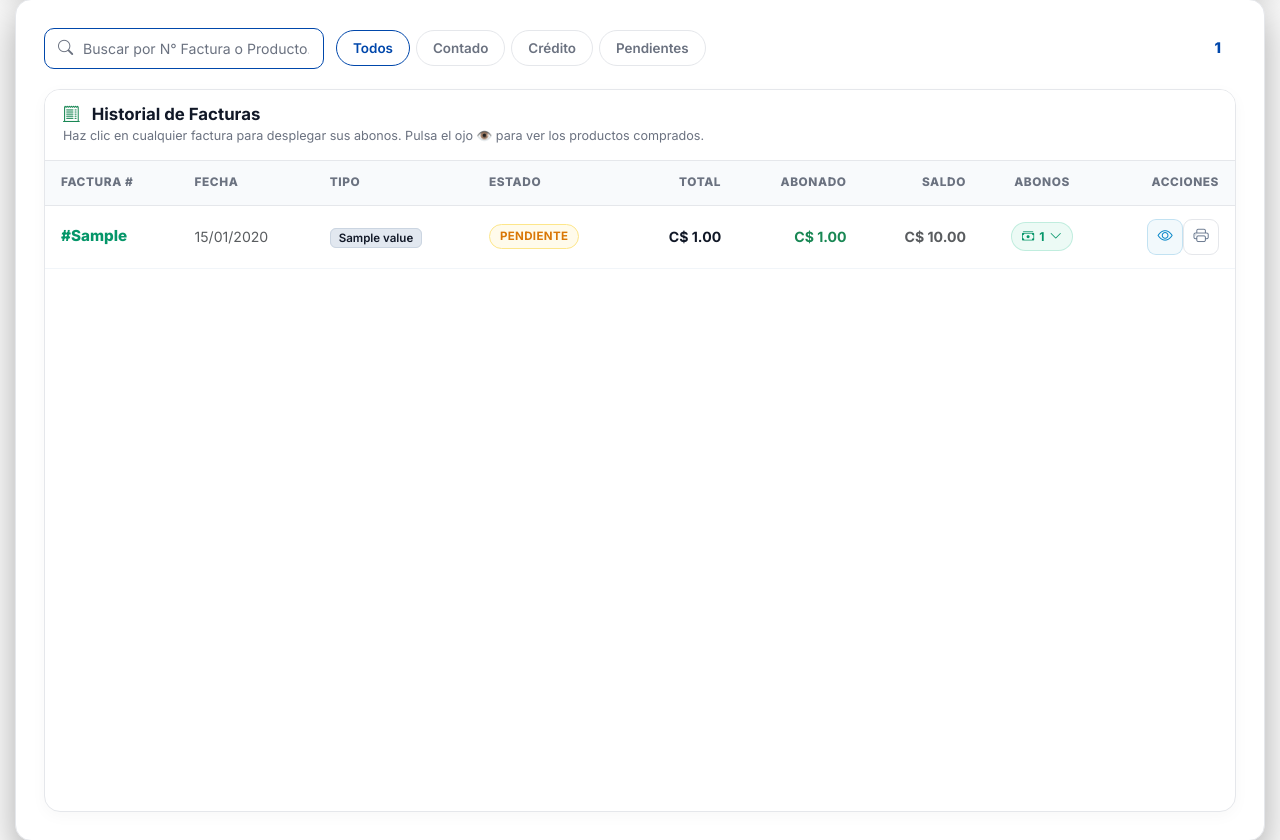
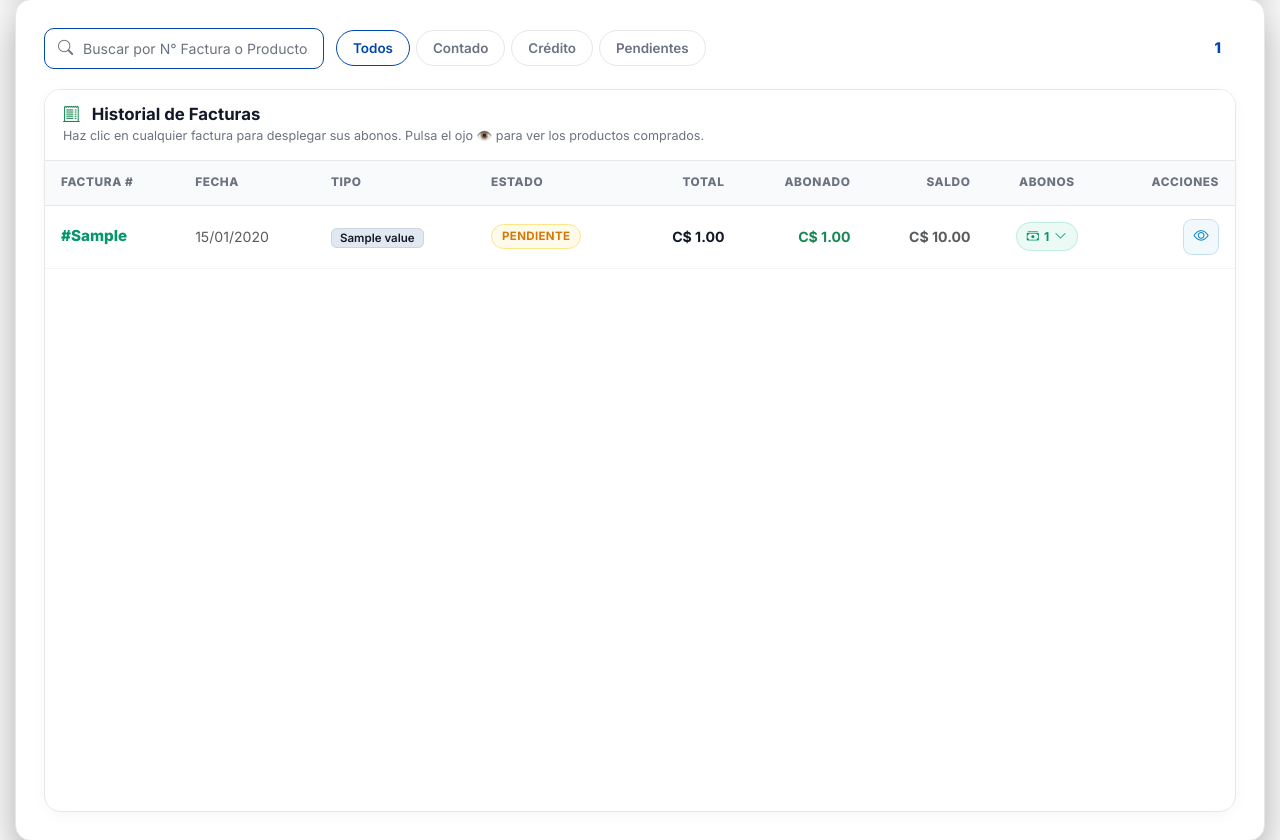
Before and after one commit to roynitorres/SistemaERPWinie, a Python web app: template templates/cliente_portal/portal.html in a window 1280 px wide. Shown: the part 387-1227 px from the top of the page. Run offline with Jinja, Linux system fonts and the light colour scheme; the template is opened without the code that fills it: most values are stand-ins (such as "Sample title", 1, 10 or a date in 2020).

Commit message:
fix(portal-cliente): eliminar boton de imprimir en la lista y en el modal de productos

```diff
--- a/templates/cliente_portal/portal.html
+++ b/templates/cliente_portal/portal.html
@@ -61,13 +61,10 @@
             </div>
 
             <!-- PIE DE ACCIONES -->
-            <div class="modal-footer d-flex align-items-center justify-content-between" style="padding: 14px 22px; border-top: 1px solid var(--color-border); background: #f8fafc;">
-                <button type="button" class="btn-action-icon" data-bs-dismiss="modal" style="width: auto; padding: 7px 16px; font-weight: 600; font-size: 0.85rem;">
+            <div class="modal-footer d-flex align-items-center justify-content-end" style="padding: 14px 22px; border-top: 1px solid var(--color-border); background: #f8fafc;">
+                <button type="button" class="btn btn-secondary px-4 py-2" data-bs-dismiss="modal" style="font-weight: 600; font-size: 0.85rem; border-radius: 9px;">
                     <i class="bi bi-x-circle me-1"></i> Cerrar
                 </button>
-                <a id="detFacturaBtnImprimir" href="#" target="_blank" class="btn btn-success d-inline-flex align-items-center gap-1.5" style="padding: 7px 18px; font-size: 0.85rem; font-weight: 700; border-radius: 9px; text-decoration: none;">
-                    <i class="bi bi-printer"></i> Imprimir Factura
-                </a>
             </div>
 
         </div>
@@ -294,7 +291,7 @@
                                 </div>
                             </td>
 
-                            <!-- Columna 9: Acciones (Ojo de ver detalle + Botón Imprimir) -->
+                            <!-- Columna 9: Acciones (Ojo de ver detalle) -->
                             <td class="col-acciones text-end" onclick="event.stopPropagation();">
                                 <div class="d-flex align-items-center justify-content-between justify-content-md-end gap-2 w-100">
 
@@ -313,15 +310,6 @@
                                                 title="Ver artículos y productos comprados (Perfumes, calzado, etc.)">
                                             <i class="bi bi-eye"></i>
                                         </button>
-
-                                        <!-- BOTÓN IMPRIMIR FACTURA OFICIAL -->
-                                        <a href="{{ url_for('pagos.factura', venta_id=v.id) }}"
-                                           target="_blank"
-                                           class="btn-action-icon btn-action-print"
-                                           onclick="event.stopPropagation();"
-                                           title="Imprimir Comprobante Oficial">
-                                            <i class="bi bi-printer"></i>
-                                        </a>
                                     </div>
                                 </div>
 
```
